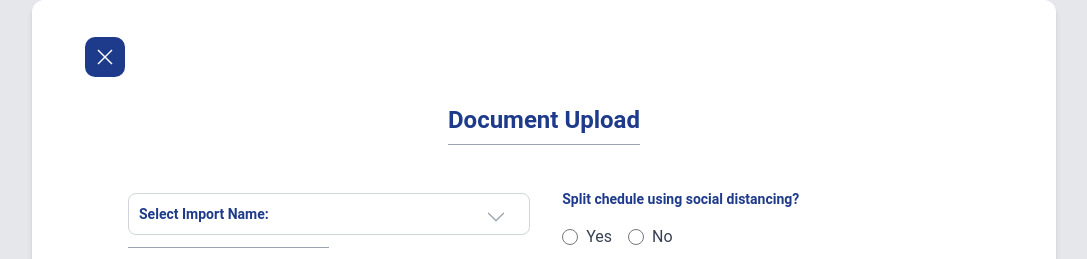
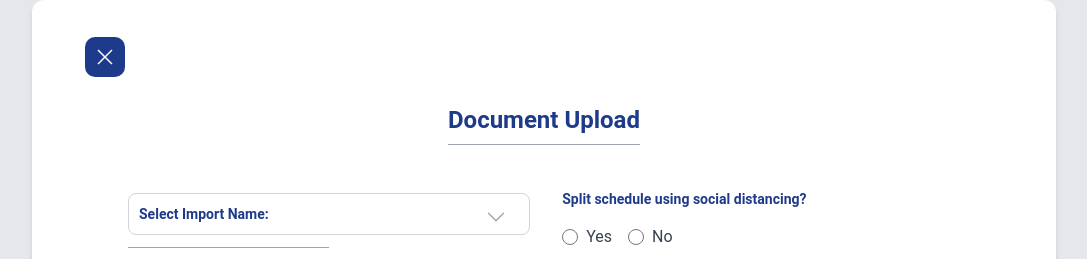
Before and after one commit to jox51/skyhop-test, a React (Vite) app: page / in a window 1280 px wide. Shown: the top 259 px of the page, without its empty margins (96-1183 px from the left). Built offline with nearby package versions, Linux system fonts and the light colour scheme.

Commit message:
spelling snafoo

```diff
--- a/src/components/RightSideForm.jsx
+++ b/src/components/RightSideForm.jsx
@@ -4,7 +4,7 @@ const RightSideForm = () => {
   return (
     <div>
       <h2 className="text-blue-900 text-sm mb-4 font-semibold">
-        Split chedule using social distancing?
+        Split schedule using social distancing?
       </h2>
 
       <div className="flex space-x-4">
```
